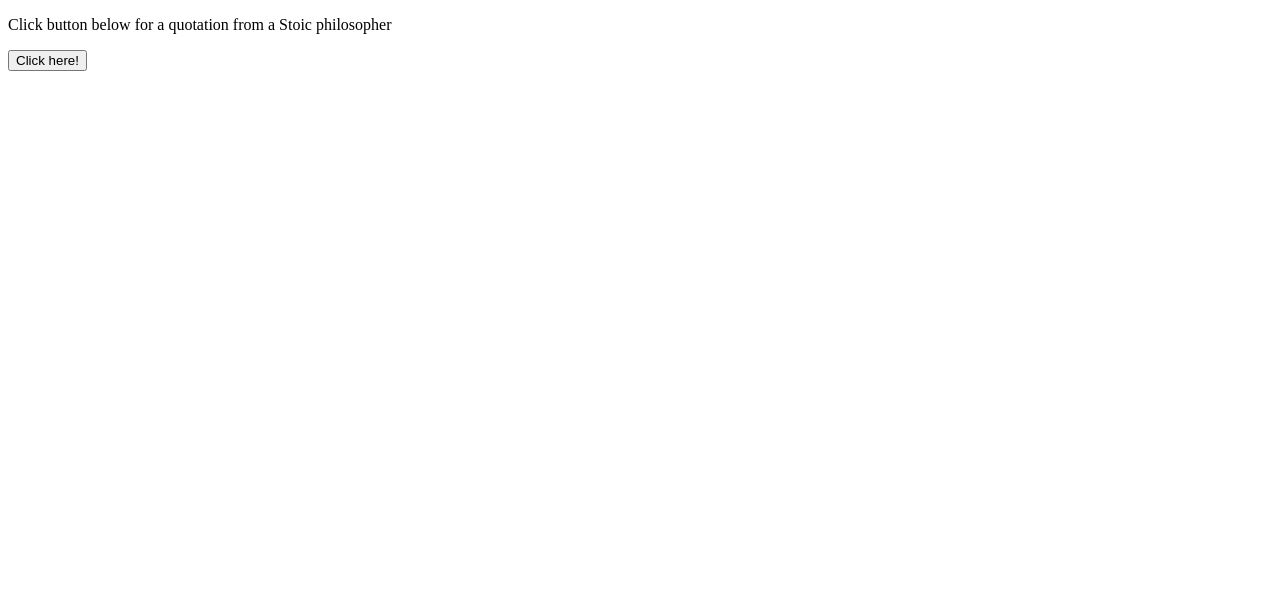
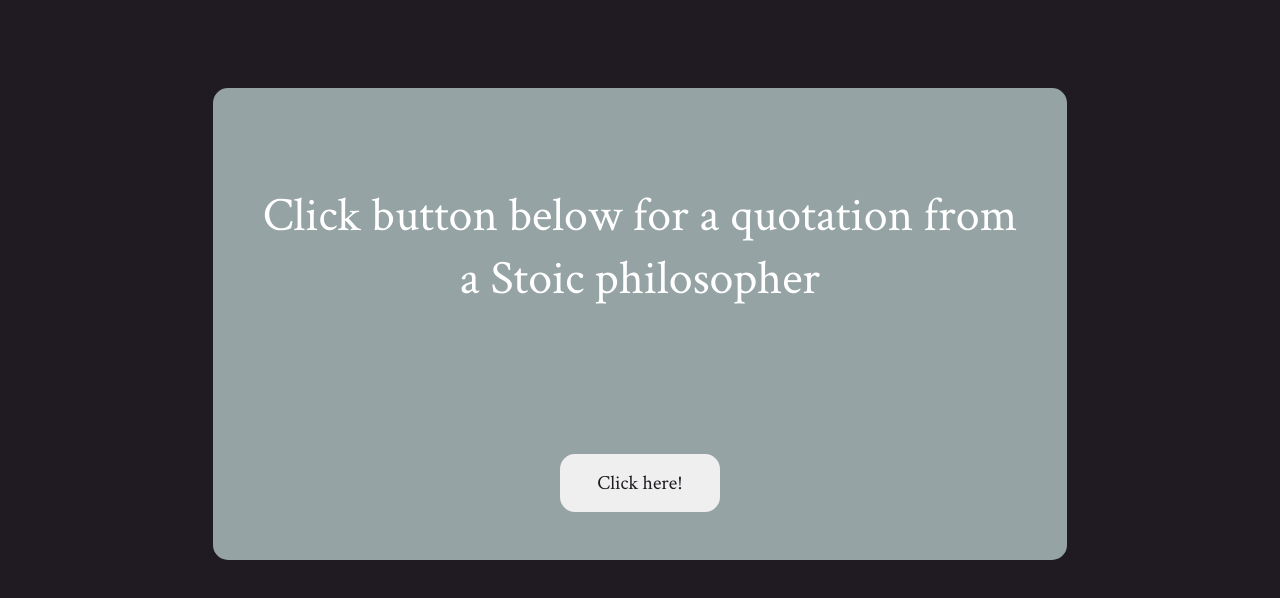
Before and after one commit to laura-gardner/stoic-quote-generator, a plain HTML site: page index.html in a window 1280 px wide. Drawn offline with nearby package versions, Linux system fonts and the light colour scheme.

Commit message:
start work on css

```diff
--- a/css/style.css
+++ b/css/style.css
@@ -0,0 +1,43 @@
+body {
+    background-color: #201A23;
+    font-size: 16px;
+    display: flex;
+    justify-content: center;
+    font-family: 'Crimson Text', serif;
+}
+
+.quote-div {
+    margin-top: 5rem;
+    border-radius: 15px;
+    display: flex;
+    flex-direction: column;
+    align-items: center;
+    background-color: #95A3A4;
+    padding: 3rem;
+    width: 60%;
+}
+
+.quote-text {
+    color: white;
+    font-size: 3rem;
+    text-align: center;
+}
+
+.quote-author {
+    color: #A52422;
+    font-style: italic;
+    font-size: 2rem;
+}
+
+.quote-btn {
+    display: inline-block;
+    border: none;
+    border-radius: 15px;
+    padding: 1rem 2rem;
+    margin: 0;
+    text-decoration: none;
+    font-family: 'Crimson Text', serif;
+    font-size: 1.25rem;
+    color: #201A23;
+    width: 10rem;
+}
--- a/index.html
+++ b/index.html
@@ -6,6 +6,9 @@
     <meta name="viewport" content="width=device-width, initial-scale=1.0">
     <title>Stoic Quote Generator</title>
     <link rel="stylesheet" href="css/style.css">
+    <link rel="preconnect" href="https://fonts.googleapis.com">
+    <link rel="preconnect" href="https://fonts.gstatic.com" crossorigin>
+    <link href="https://fonts.googleapis.com/css2?family=Crimson+Text:ital@0;1&display=swap" rel="stylesheet">
     <script src="https://cdn.jsdelivr.net/npm/axios/dist/axios.min.js"></script>
     <script src="js/app.js" defer></script>
 </head>
```
